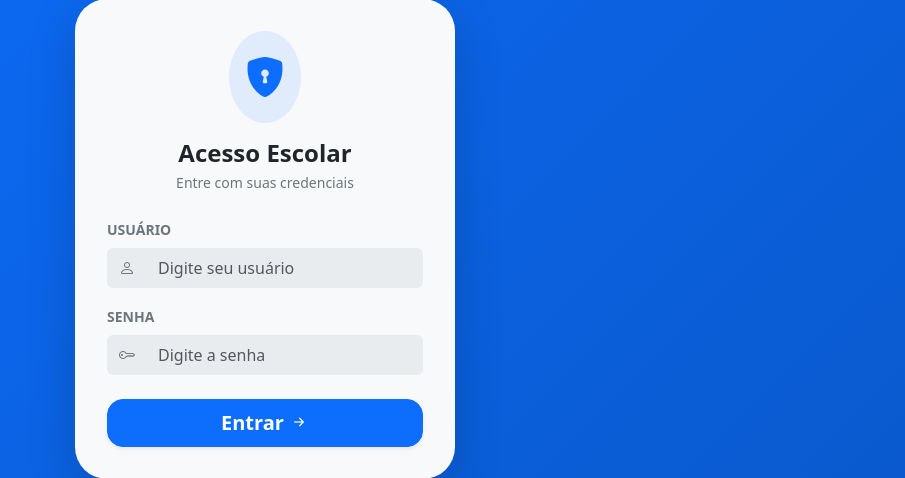
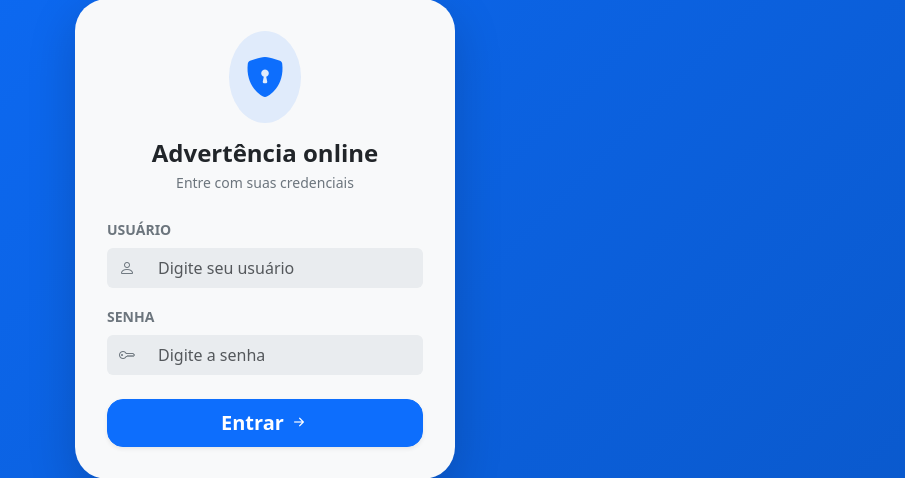
Before and after one commit to luizgarro08-hub/sistema-advertencia-escola, a Flask app: page / in a window 1280 px wide. Shown: the part 161-639 px from the top of the page, without its empty margins (375-1280 px from the left). Run offline with Flask 3, Linux system fonts and the light colour scheme; some libraries are stand-ins or nearby versions.

Commit message:
Update login.html

```diff
--- a/templates/login.html
+++ b/templates/login.html
@@ -46,7 +46,7 @@
             <div class="bg-primary bg-opacity-10 text-primary rounded-circle d-inline-flex p-3 mb-3">
                 <i class="bi bi-shield-lock-fill fs-1"></i>
             </div>
-            <h4 class="fw-bold mb-1">Acesso Escolar</h4>
+            <h4 class="fw-bold mb-1">Advertência online</h4>
             <p class="text-secondary small mb-4">Entre com suas credenciais</p>
 
             <form method="POST" class="text-start">
```
